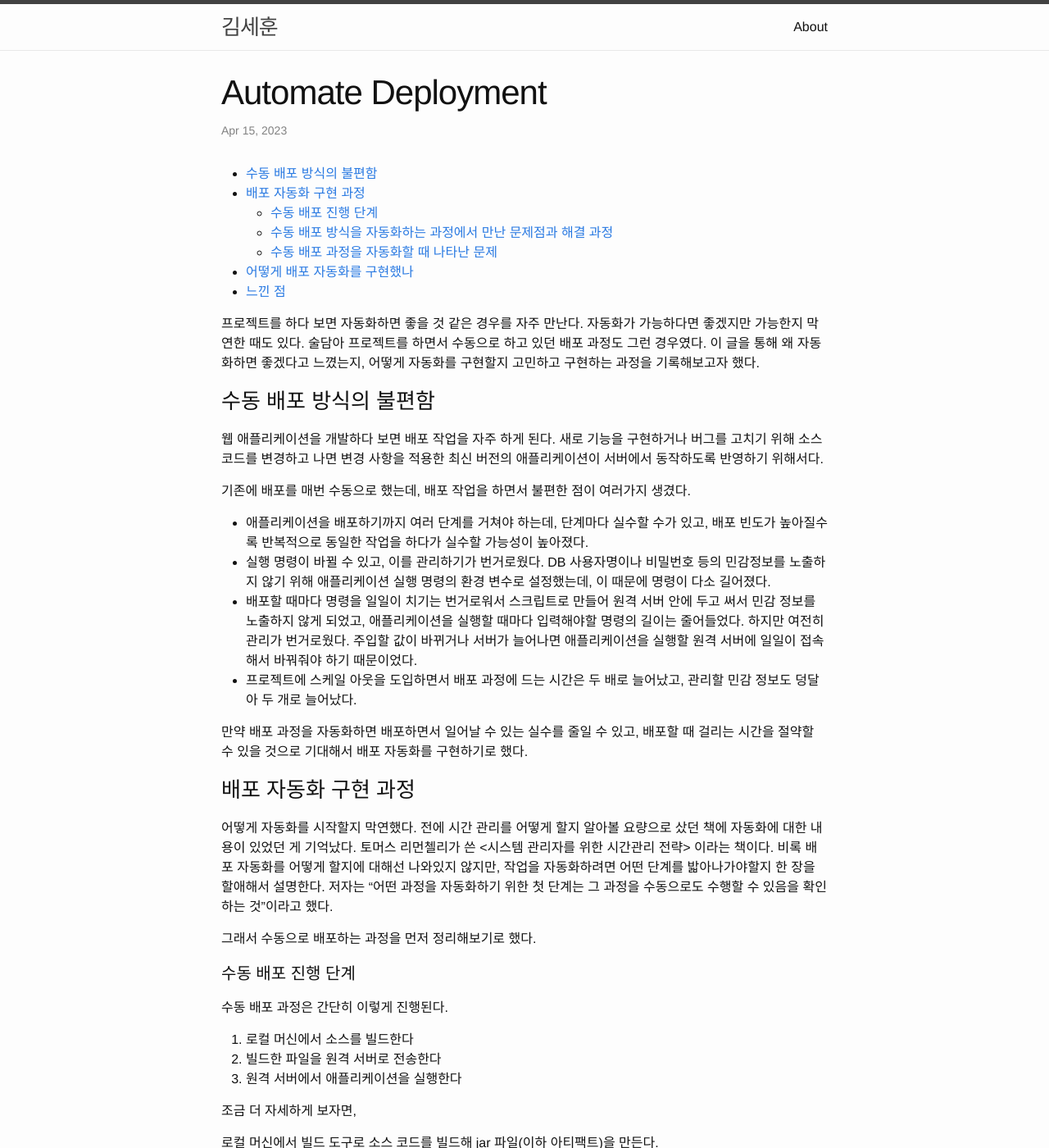
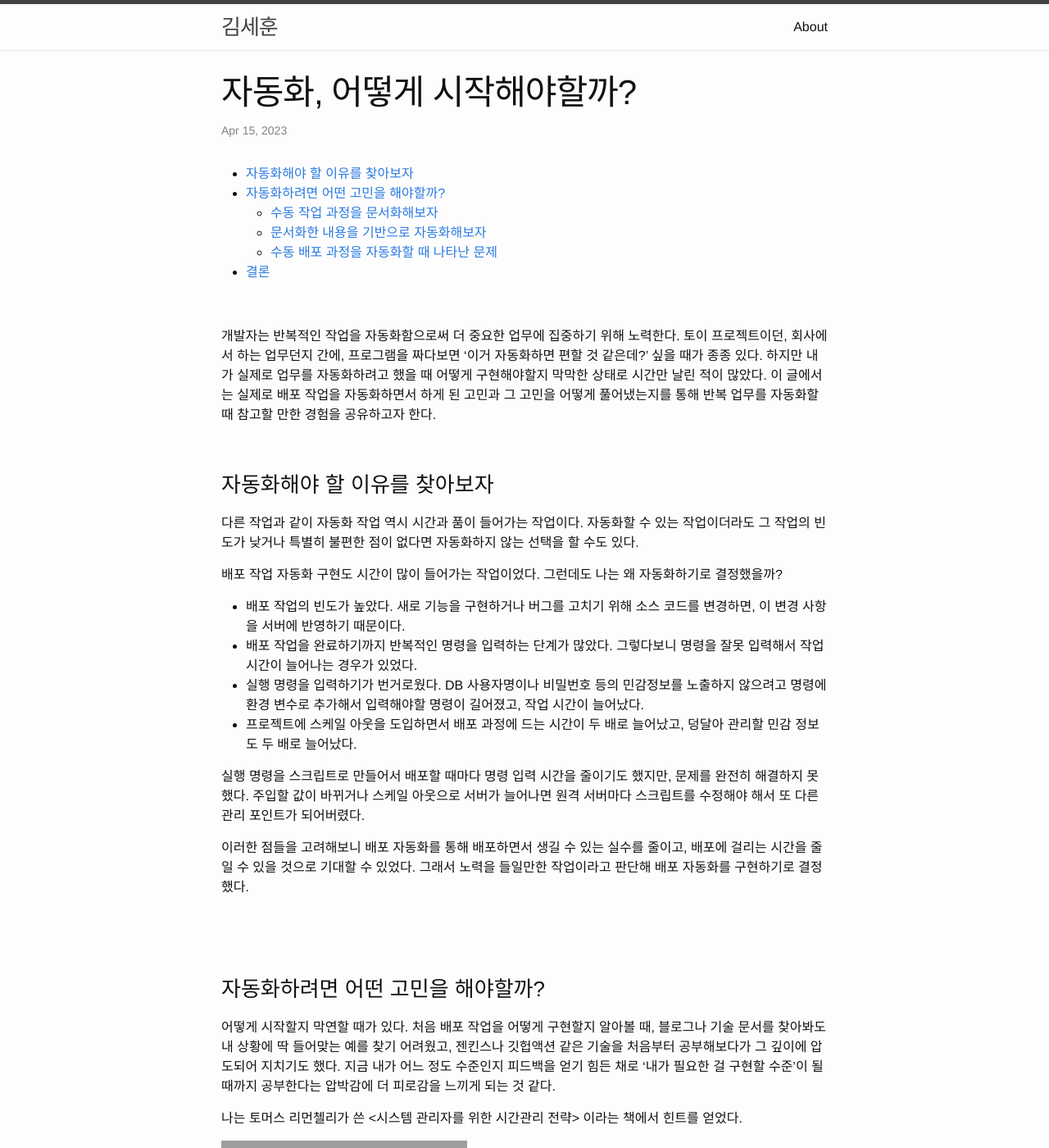
Before and after one commit to rogarithm/rogarithm.github.io, a Jekyll site: the page built from _posts/2023-04-14-automate-deployment.markdown, in a window 1280 px wide and 1400 px high. Shown: the whole window at 82% size. Built offline with Jekyll 4.4.1, drawn with Linux system fonts in a browser that asks for light colours; some of the changed text lies outside the part shown; grey boxes are pictures that could not be loaded.

Commit message:
리뷰 일부 반영

```diff
--- a/_posts/2023-04-14-automate-deployment.markdown
+++ b/_posts/2023-04-14-automate-deployment.markdown
@@ -1,71 +1,77 @@
 ---
 layout: post
-title:
+title: 자동화, 어떻게 시작해야할까?
 date: 2023-04-14 21:18:23
 categories:
 ---
 * table of contents
 {:toc}
 
-프로젝트를 하다 보면 자동화하면 좋을 것 같은 경우를 자주 만난다. 자동화가 가능하다면 좋겠지만 가능한지 막연한 때도 있다. 술담아 프로젝트를 하면서 수동으로 하고 있던 배포 과정도 그런 경우였다. 이 글을 통해 왜 자동화하면 좋겠다고 느꼈는지, 어떻게 자동화를 구현할지 고민하고 구현하는 과정을 기록해보고자 했다.
+&nbsp;
 
-### 수동 배포 방식의 불편함
+개발자는 반복적인 작업을 자동화함으로써 더 중요한 업무에 집중하기 위해 노력한다. 토이 프로젝트이던, 회사에서 하는 업무던지 간에, 프로그램을 짜다보면 '이거 자동화하면 편할 것 같은데?' 싶을 때가 종종 있다. 하지만 내가 실제로 업무를 자동화하려고 했을 때 어떻게 구현해야할지 막막한 상태로 시간만 날린 적이 많았다. 이 글에서는 실제로 배포 작업을 자동화하면서 하게 된 고민과 그 고민을 어떻게 풀어냈는지를 통해 반복 업무를 자동화할 때 참고할 만한 경험을 공유하고자 한다.
 
-웹 애플리케이션을 개발하다 보면 배포 작업을 자주 하게 된다. 새로 기능을 구현하거나 버그를 고치기 위해 소스 코드를 변경하고 나면 변경 사항을 적용한 최신 버전의 애플리케이션이 서버에서 동작하도록 반영하기 위해서다.
+&nbsp;
 
-기존에 배포를 매번 수동으로 했는데, 배포 작업을 하면서 불편한 점이 여러가지 생겼다.
+### 자동화해야 할 이유를 찾아보자
 
-- 애플리케이션을 배포하기까지 여러 단계를 거쳐야 하는데, 단계마다 실수할 수가 있고, 배포 빈도가 높아질수록 반복적으로 동일한 작업을 하다가 실수할 가능성이 높아졌다.
-- 실행 명령이 바뀔 수 있고, 이를 관리하기가 번거로웠다. DB 사용자명이나 비밀번호 등의 민감정보를 노출하지 않기 위해 애플리케이션 실행 명령의 환경 변수로 설정했는데, 이 때문에 명령이 다소 길어졌다.
-- 배포할 때마다 명령을 일일이 치기는 번거로워서 스크립트로 만들어 원격 서버 안에 두고 써서 민감 정보를 노출하지 않게 되었고, 애플리케이션을 실행할 때마다 입력해야할 명령의 길이는 줄어들었다. 하지만 여전히 관리가 번거로웠다. 주입할 값이 바뀌거나 서버가 늘어나면 애플리케이션을 실행할 원격 서버에 일일이 접속해서 바꿔줘야 하기 때문이었다.
-- 프로젝트에 스케일 아웃을 도입하면서 배포 과정에 드는 시간은 두 배로 늘어났고, 관리할 민감 정보도 덩달아 두 개로 늘어났다.
+다른 작업과 같이 자동화 작업 역시 시간과 품이 들어가는 작업이다. 자동화할 수 있는 작업이더라도 그 작업의 빈도가 낮거나 특별히 불편한 점이 없다면 자동화하지 않는 선택을 할 수도 있다.
 
-만약 배포 과정을 자동화하면 배포하면서 일어날 수 있는 실수를 줄일 수 있고, 배포할 때 걸리는 시간을 절약할 수 있을 것으로 기대해서 배포 자동화를 구현하기로 했다.
+배포 작업 자동화 구현도 시간이 많이 들어가는 작업이었다. 그런데도 나는 왜 자동화하기로 결정했을까?
 
-### 배포 자동화 구현 과정
+- 배포 작업의 빈도가 높았다. 새로 기능을 구현하거나 버그를 고치기 위해 소스 코드를 변경하면, 이 변경 사항을 서버에 반영하기 때문이다.
+- 배포 작업을 완료하기까지 반복적인 명령을 입력하는 단계가 많았다. 그렇다보니 명령을 잘못 입력해서 작업 시간이 늘어나는 경우가 있었다.
+- 실행 명령을 입력하기가 번거로웠다. DB 사용자명이나 비밀번호 등의 민감정보를 노출하지 않으려고 명령에 환경 변수로 추가해서 입력해야할 명령이 길어졌고, 작업 시간이 늘어났다.
+- 프로젝트에 스케일 아웃을 도입하면서 배포 과정에 드는 시간이 두 배로 늘어났고, 덩달아 관리할 민감 정보도 두 배로 늘어났다.
 
-어떻게 자동화를 시작할지 막연했다. 전에 시간 관리를 어떻게 할지 알아볼 요량으로 샀던 책에 자동화에 대한 내용이 있었던 게 기억났다. 토머스 리먼첼리가 쓴 \<시스템 관리자를 위한 시간관리 전략\> 이라는 책이다. 비록 배포 자동화를 어떻게 할지에 대해선 나와있지 않지만, 작업을 자동화하려면 어떤 단계를 밟아나가야할지 한 장을 할애해서 설명한다. 저자는 "어떤 과정을 자동화하기 위한 첫 단계는 그 과정을 수동으로도 수행할 수 있음을 확인하는 것"이라고 했다.
+실행 명령을 스크립트로 만들어서 배포할 때마다 명령 입력 시간을 줄이기도 했지만, 문제를 완전히 해결하지 못했다. 주입할 값이 바뀌거나 스케일 아웃으로 서버가 늘어나면 원격 서버마다 스크립트를 수정해야 해서 또 다른 관리 포인트가 되어버렸다.
 
-그래서 수동으로 배포하는 과정을 먼저 정리해보기로 했다.
+이러한 점들을 고려해보니 배포 자동화를 통해 배포하면서 생길 수 있는 실수를 줄이고, 배포에 걸리는 시간을 줄일 수 있을 것으로 기대할 수 있었다. 그래서 노력을 들일만한 작업이라고 판단해 배포 자동화를 구현하기로 결정했다.
 
-#### 수동 배포 진행 단계
+&nbsp;
 
-수동 배포 과정은 간단히 이렇게 진행된다.
+&nbsp;
 
-1. 로컬 머신에서 소스를 빌드한다
-2. 빌드한 파일을 원격 서버로 전송한다
-3. 원격 서버에서 애플리케이션을 실행한다
+### 자동화하려면 어떤 고민을 해야할까?
 
-조금 더 자세하게 보자면,
+어떻게 시작할지 막연할 때가 있다. 처음 배포 작업을 어떻게 구현할지 알아볼 때, 블로그나 기술 문서를 찾아봐도 내 상황에 딱 들어맞는 예를 찾기 어려웠고, 젠킨스나 깃헙액션 같은 기술을 처음부터 공부해보다가 그 깊이에 압도되어 지치기도 했다. 지금 내가 어느 정도 수준인지 피드백을 얻기 힘든 채로 '내가 필요한 걸 구현할 수준'이 될 때까지 공부한다는 압박감에 더 피로감을 느끼게 되는 것 같다.
 
-로컬 머신에서 빌드 도구로 소스 코드를 빌드해 jar 파일(이하 아티팩트)을 만든다.
+나는 토머스 리먼첼리가 쓴 \<시스템 관리자를 위한 시간관리 전략\> 이라는 책에서 힌트를 얻었다.
 
-그 다음엔 ftp 앱으로 아티팩트를 원격 서버로 전송한다. 여기에는 파일질라를 썼다. 접속할 원격 서버 정보를 설정해 해당 서버의 파일 시스템에 접속한다. 그리고 로컬 머신에 있는 아티팩트를 원격 서버에 전송한다. 파일질라가 GUI 기반 앱이어서 마우스로 드래그&드롭해 파일을 전송했다.
+![책](/images/automate-book.png){: width="300" height="400"}
 
-마지막으로 로컬 머신에서 ssh로 원격 서버에 접속 후 애플리케이션을 실행한다.
+비록 배포 자동화에 대해선 나와있지 않지만, 작업을 자동화할 때 어떤 단계를 밟아야할지 나와 있다. 저자는 어떤 과정을 자동화하기 위해서
 
-#### 수동 배포 방식을 자동화하는 과정에서 만난 문제점과 해결 과정
+1. 먼저 그 과정을 수동으로도 수행할 수 있음을 확인한다
+2.
 
-수동 배포 과정을 정리한 후 자동화하는 과정에서 해결해야 할 점이 있었다. 이 중에는 전에는 생각하지 못했던 문제점도 있었다.
+그래서 먼저 수동으로 배포하는 과정을 정리해보기로 했다.
 
-#### 수동 배포 과정을 자동화할 때 나타난 문제
+&nbsp;
 
-1. **GUI 애플리케이션을 이용하는 작업은 그대로 자동화하기 어렵다**
-아티팩트를 서버로 전송할 때 쓰는 filezilla는 GUI 기반 애플리케이션이기 때문에 파일을 전송하려면 마우스를 써야 한다. 만약 이 과정을 자동화한다면 마우스를 어디로 움직이고 어디를 클릭할지를 자동화해야하지 않을까 생각이 들었다. 하지만 이 방식은 현실적으로 불가능해 보였고, 대신 커맨드라인 기반으로 ftp를 실행할 수 있는 방법이 있는지 알아봤다.
+#### 수동 작업 과정을 문서화해보자
 
-### 어떻게 배포 자동화를 구현했나
+정리해보니 이런 식으로 수동 배포하고 있었다.
 
-**어떤 기술을 활용해서 구현할지**
+1. 로컬 머신에서 빌드 도구로 소스를 빌드해 jar 파일(이하 아티팩트)을 만든다
+2. ftp 앱으로 원격 서버에 접속해서 로컬 머신에 있는 아티팩트를 원격 서버로 전송한다
+3. 로컬 머신에서 ssh로 원격 서버에 접속 후 원격 서버에서 애플리케이션을 실행한다
+
+&nbsp;
+
+#### 문서화한 내용을 기반으로 자동화해보자
+
+정리한 수동 배포 과정을 토대로 자동화를 구현했다.
+
+**어떤 기술을 써야할까?**
 
 프로젝트에서 이미 쓰는 기술 중에 자동화에 적용할 수 있는 기술이 있다면 그 기술을 썼다. 이외 자동화할 과정에 적용할 기술이 정해지지 않은 것은 이미 쓰는 기술과 잘 연동되는 것이 있는지 찾아봤다.
-예를 들어 CD 구현에 쓸 기술의 경우, 프로젝트에서 이전에 CI(빌드와 테스트를 자동으로 실행)를 깃헙 액션으로 구현했는데, 그래서 CD에도 깃헙 액션을 이용하기로 했다. 젠킨스도 고려했지만, 이전에 CI 구현할 때 알아본 내용을 참고할 수 있으니 다른 기술을 새로 알아보는 데 시간을 들이는 것에 비해 효율적이라고 생각했다.
-
-**이용한 기술**
+CD 구현에 쓸 기술의 경우, 프로젝트에서 이전에 CI(빌드와 테스트를 자동으로 실행)를 깃헙 액션으로 구현했는데, 그래서 CD에도 깃헙 액션을 이용하기로 했다.
+젠킨스도 고려해봤지만, 이전에 CI 구현할 때 알아본 내용을 참고할 수 있으니 다른 기술을 새로 알아보는 데 시간을 들이는 것에 비해 효율적이라고 생각했다.
 
 CD 툴로는 깃헙 액션을 썼다. CD에 들어갈 자동화 작업 중 바로 가져다 쓸 수 있는 액션이 있는 경우는 그걸 쓰고, 없다면 쉘 스크립트로 만들어서 깃헙 액션 yaml 스크립트에 넣었다.
-원격 서버는 기존에 에프랩 교육 과정에서 제공받은 네이버 클라우드 크레딧으로 구성했다.
 
-**전체 과정**
+**어떤 과정으로 진행되나?**
 
 1. 파일 전송: 원격 서버로 아티팩트를 전송하기 이전에 먼저 깃헙액션 서버로 아티팩트를 전송하고, 깃헙액션 서버에서 원격 서버로 아티팩트를 전송한다.
 
@@ -82,15 +88,24 @@ CD 툴로는 깃헙 액션을 썼다. CD에 들어갈 자동화 작업 중 바
 애플리케이션을 다시 실행하는 명령의 경우, 같은 환경이 설정된 서버 두 대에 동일한 명령으로 애플리케이션을 실행하기 때문에 하나의 명령으로 두 개의 서버에 적용할 수 있도록 하려고 했지만, 사용하는 ssh action에서 원래 제공하지 않는건지, 가능하지 않아서 각 서버마다 따로 명령을 실행하도록 구현했다.
 이렇게 구현할 경우 생길 수 있는 문제는 서버 대수가 늘어날수록 깃헙 액션 코드가 늘어날 테고, 변경해야 할 경우 바꿔야 할 코드의 양이 증가할 것이다. 이 부분은 더 고민해봐야겠다는 생각을 했다.
 
-### 느낀 점
+#### 수동 배포 과정을 자동화할 때 나타난 문제
 
-인터넷에서 찾을 수 있는 자료는 많지만, 내 상황에 딱 들어맞는 예제를 찾기는 쉽지 않다. 찾는 데 시간을 쏟기보다는 내가 처한 상황에서 자동화해야 할 문제를 분석하고 그에 맞는 해결책을 찾는 게 오히려 더 효율적이었던 것 같다.
+자동화하는 과정에서 추가로 해결해야 할 점을 발견했다.
 
-참고할 자료를 찾으려고 블로그를 검색해보면 내 상황에 딱 맞는 구현을 찾기 어렵고, 찾았더라도 왜 그런 식으로 구현했는지 잘 설명되어 있는 글이 아닐 경우가 많았다. 글이 오래 되었다면 그 때와 달라진 API 때문에 현재 API에 맞추느라 애를 먹는 경우도 있다.
+1. **GUI 애플리케이션을 이용하는 작업은 그대로 자동화하기 어렵다**
+아티팩트를 서버로 전송할 때 쓰는 filezilla는 GUI 기반 애플리케이션이기 때문에 파일을 전송하려면 마우스를 써야 한다. 만약 이 과정을 자동화한다면 마우스를 어디로 움직이고 어디를 클릭할지를 자동화해야하지 않을까 생각이 들었다. 하지만 이 방식은 현실적으로 불가능해 보였고, 대신 커맨드라인 기반으로 ftp를 실행할 수 있는 방법이 있는지 알아봤다.
+
+&nbsp;
+
+&nbsp;
+
+### 결론
+
+자동화한 이후로 배포 과정 중 생길 수 있는 실수를 걱정하지 않아도 되게 되었다. 때문에 언제든 배포해서 테스트해봐야 하면 바로 배포해볼 수 있게 되었다.
+
+인터넷에서 찾을 수 있는 자료는 많지만, 내 상황에 딱 들어맞는 예제를 찾기는 쉽지 않다. 찾는 데 시간을 쏟기보다는 내가 처한 상황에서 자동화해야 할 문제를 분석하고 그에 맞는 해결책을 찾는 게 오히려 더 효율적이었다.
 
 막연하게 생각만 했을 때보다 실제로 어떻게 구현할지를 고민하면서 생각하지 못했던 점들을 발견했다.
-
-자동화한 이후로 배포 과정 중 생길 수 있는 실수를 걱정하지 않아도 되게 되었다. 때문에 언제든 배포해서 테스트해봐야 하면 바로 배포해볼 수 있게 되었다.
 
 비록 자동화를 구현했지만, 막상 자동화 툴로 쓴 깃헙 액션에 대해서는 쓸만한 내용이 없다는 점에서 배포 자동화 도구에 대한 이해가 깊지 않다는 걸 느꼈고, 더 공부가 필요하다고 느꼈다. 또한 깃헙 액션으로 스크립트를 짤 때 쓴 쉘 스크립트의 동작도 잘 모르는 부분이 많은 것을 알았다.
 
```
